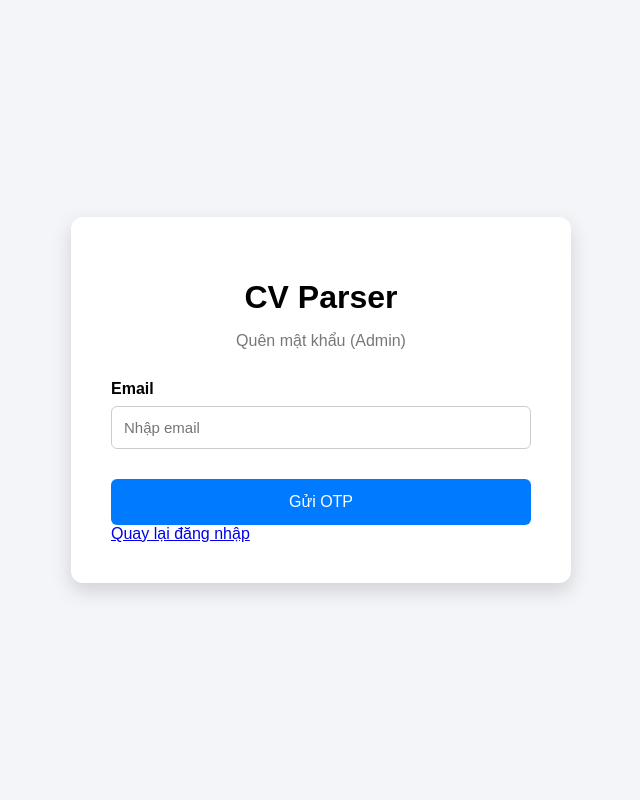
After one commit to jstar8888/cv_bot, a Flask app: page /forgot-password in a window 1280 px wide. The commit adds this page. Shown: the whole page, without its empty margins (319-959 px from the left). Run offline with Flask 3, Linux system fonts and the light colour scheme; parts of the project's set-up code (start-up, migrations or seed data) failed here and were passed over.

Commit message:
Add forgot password with email OTP

```diff
--- a/app.py
+++ b/app.py
@@ -11,6 +11,7 @@ from service.sheet_service import *
 from service.drive_service import upload_cv
 from service.jobs_service import get_all_job_names
 from datetime import datetime
+from extensions import mail
 from auth2 import (
     authenticate_user,
     load_hr,
@@ -20,12 +21,26 @@ from auth2 import (
     load_shared_email,
     add_shared_email,
     delete_shared_email,
-    update_shared_email
+    update_shared_email,
+    get_admin_by_email,
+    update_admin_password,
+    save_reset_otp,
+    verify_reset_otp,
+    delete_reset_otp
 )
+from service.mail_service import (send_reset_otp, generate_otp)
 
 
 app = Flask(__name__)
 app.config["SECRET_KEY"] = os.getenv("SECRET_KEY")
+
+app.config["MAIL_SERVER"] = "smtp.gmail.com"
+app.config["MAIL_PORT"] = 587
+app.config["MAIL_USE_TLS"] = True
+app.config["MAIL_USERNAME"] = os.getenv("MAIL_USER")
+app.config["MAIL_PASSWORD"] = os.getenv("MAIL_PASSWORD")
+
+mail.init_app(app)
 
 UPLOAD_FOLDER = "/tmp/uploads"
 os.makedirs(UPLOAD_FOLDER, exist_ok=True)
@@ -90,6 +105,111 @@ def do_login():
     return render_template(
         "login.html",
         error="Sai tài khoản hoặc mật khẩu!"
+    )
+
+@app.route("/forgot-password")
+def forgot_password_page():
+    return render_template("forgot_password.html")
+
+@app.route("/forgot-password", methods=["POST"])
+def forgot_password():
+
+    email = request.form["email"]
+
+    user = get_admin_by_email(email)
+
+    if not user:
+        return render_template(
+            "forgot_password.html",
+            error="Email admin không tồn tại."
+        )
+
+    otp = generate_otp()
+
+    save_reset_otp(email, otp)
+
+    if not send_reset_otp(email, otp):
+        return render_template(
+            "forgot_password.html",
+            error="Không thể gửi OTP. Vui lòng thử lại."
+        )
+
+    return render_template(
+        "verify_otp.html",
+        email=email
+    )
+
+@app.route("/verify-otp", methods=["POST"])
+def verify_otp():
+
+    email = request.form["email"]
+    otp = request.form["otp"]
+
+    if not verify_reset_otp(email, otp):
+        return render_template(
+            "verify_otp.html",
+            email=email,
+            error="OTP không đúng hoặc đã hết hạn."
+        )
+
+    session["reset_email"] = email
+
+    return render_template(
+        "reset_password.html",
+        email=email
+    )
+
+@app.route("/reset-password", methods=["POST"])
+def reset_password():
+
+    email = session.get("reset_email")
+
+    if not email:
+        return redirect("/login")
+
+    password = request.form["password"]
+    confirm_password = request.form["confirm_password"]
+
+    if password != confirm_password:
+        return render_template(
+            "reset_password.html",
+            error="Mật khẩu xác nhận không khớp."
+        )
+
+    update_admin_password(email, password)
+
+    delete_reset_otp(email)
+
+    session.pop("reset_email", None)
+
+    return redirect("/login")
+
+@app.route("/resend-otp", methods=["POST"])
+def resend_otp():
+
+    email = request.form["email"]
+
+    if not get_admin_by_email(email):
+        return render_template(
+            "forgot_password.html",
+            error="Email không tồn tại."
+        )
+
+    otp = generate_otp()
+
+    save_reset_otp(email, otp)
+
+    if not send_reset_otp(email, otp):
+        return render_template(
+            "verify_otp.html",
+            email=email,
+            error="Không thể gửi OTP."
+        )
+
+    return render_template(
+        "verify_otp.html",
+        email=email,
+        error="OTP mới đã được gửi."
     )
 
 @app.route("/")
--- /dev/null
+++ b/extensions.py
@@ -0,0 +1,3 @@
+from flask_mail import Mail
+
+mail = Mail()
--- a/requirements.txt
+++ b/requirements.txt
@@ -10,3 +10,4 @@ google-auth
 google-auth-oauthlib
 supabase
 openpyxl
+flask_mail
--- a/static/login.css
+++ b/static/login.css
@@ -129,3 +129,27 @@
     font-weight:bold;
 
 }
+
+.forgot-password{
+    margin-top:15px;
+    text-align:center;
+}
+
+.forgot-password a{
+    color:#2563eb;
+    text-decoration:none;
+    font-size:14px;
+}
+
+.forgot-password a:hover{
+    text-decoration:underline;
+}
+
+.link-button{
+    margin-top:12px;
+    background:none;
+    border:none;
+    color:#2563eb;
+    cursor:pointer;
+    font-size:14px;
+}
--- /dev/null
+++ b/templates/forgot_password.html
@@ -0,0 +1,50 @@
+<!DOCTYPE html>
+<html lang="en">
+
+<head>
+    <meta charset="UTF-8">
+    <title>Forgot Password</title>
+
+    <link rel="stylesheet"
+          href="{{ url_for('static', filename='login.css') }}">
+</head>
+
+<body class="login-page">
+
+<div class="login-box">
+
+    <h1>CV Parser</h1>
+
+    <p>Quên mật khẩu (Admin)</p>
+
+    <form action="/forgot-password" method="POST">
+
+        <label>Email</label>
+
+        <input
+            type="email"
+            name="email"
+            placeholder="Nhập email"
+            required>
+
+        <button type="submit">
+            Gửi OTP
+        </button>
+
+        <a href="/login" class="back-login-btn">
+            Quay lại đăng nhập
+        </a>
+
+        {% if error %}
+        <div class="error-box">
+            {{ error }}
+        </div>
+        {% endif %}
+
+    </form>
+
+</div>
+
+</body>
+
+</html>
--- a/templates/login.html
+++ b/templates/login.html
@@ -38,6 +38,12 @@
                 Đăng nhập
             </button>
 
+            <div class="forgot-password">
+                <a href="/forgot-password">
+                    Quên mật khẩu? (Admin)
+                </a>
+            </div>
+
             {% if error %}
             <div class="error-box">
                 {{ error }}
```
Also changed, not shown: auth2.py (+84 -1 lines), service/mail_service.py (added, +44 -0 lines), templates/reset_password.html (added, +58 -0 lines), templates/verify_otp.html (added, +92 -0 lines).
